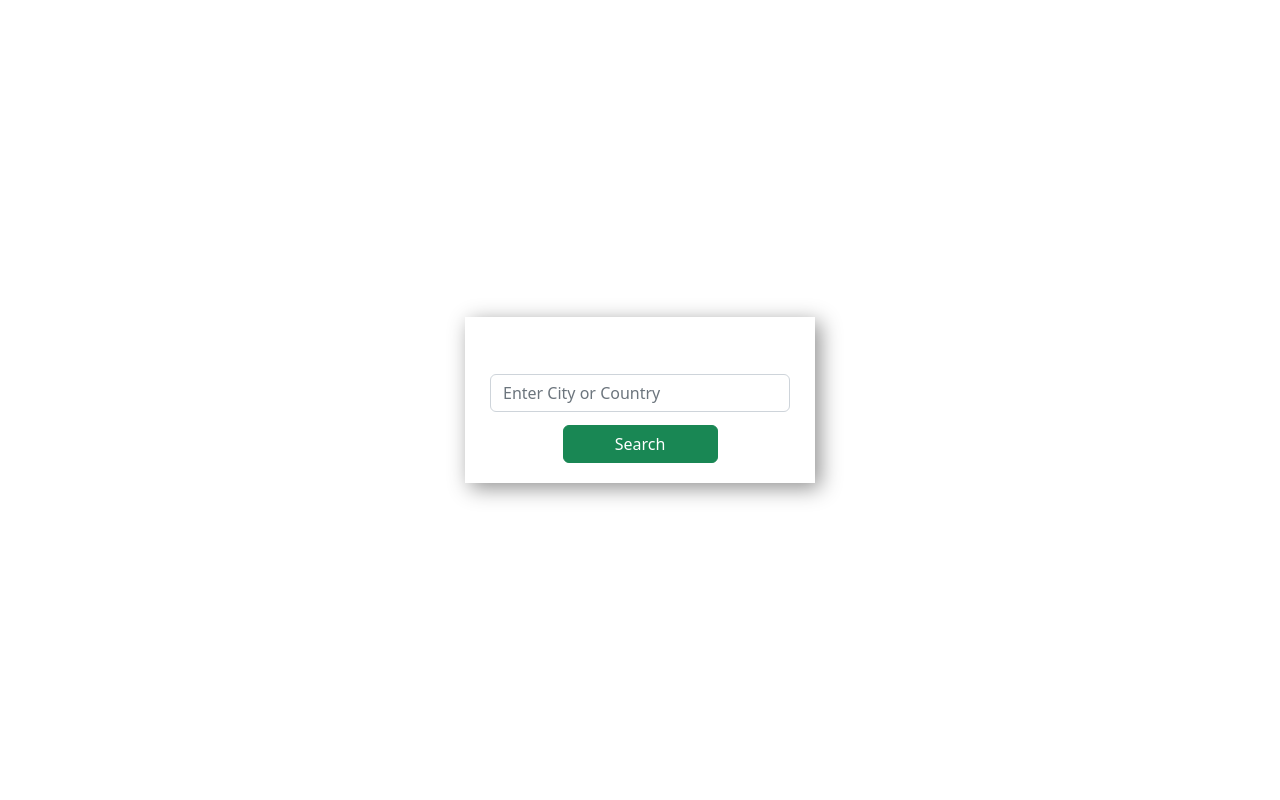
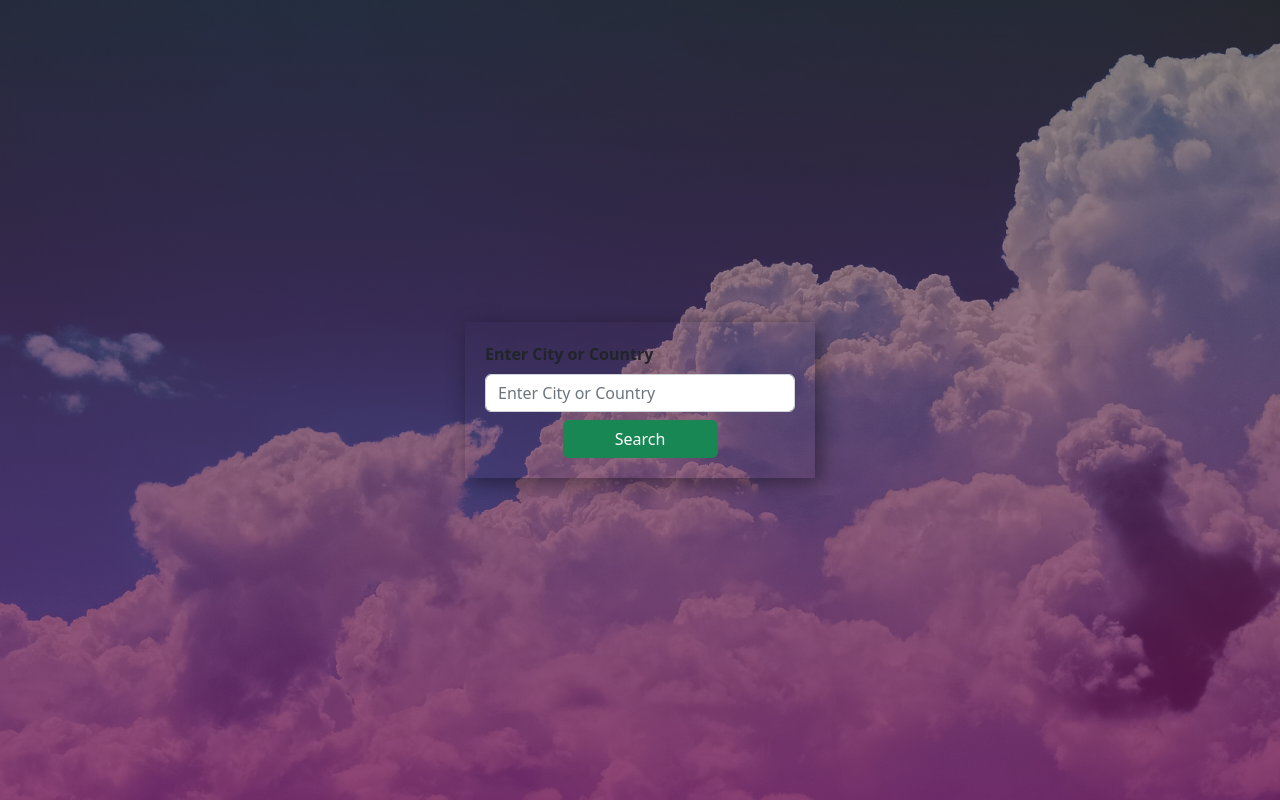
Before and after one commit to devXprogramming/weather, a Django app: page /home/ in a window 1280 px wide. Run offline with Django 4.2, Linux system fonts and the light colour scheme; some libraries are stand-ins or nearby versions.

Commit message:
Made Some changes

```diff
--- a/static/error.css
+++ b/static/error.css
@@ -1,5 +1,7 @@
-body{
-    background-color: black;
+body
+{
+    background: lightblue;
+    color: white;
 }
 
 .error-card
--- a/static/login.css
+++ b/static/login.css
@@ -1,9 +1,9 @@
 
 body
 {
-    /* background-image:
+    background-image:
     linear-gradient(to bottom, rgba(68, 68, 68, 0.52), rgba(117, 19, 93, 0.73)),
-    url('images/mainbg.jpg'); */
+    url('images/indexbg.jpg');
     width: 100vw;
     height: 100vh;
     background-size: cover;
--- a/static/style.css
+++ b/static/style.css
@@ -1,3 +1,13 @@
+body
+{
+    background-image:
+    linear-gradient(to bottom, rgba(68, 68, 68, 0.52), rgba(117, 19, 93, 0.73)),
+    url('images/mainbg.jpg');
+    width: 100vw;
+    height: 100vh;
+    background-size: cover;
+}
+
 .form-box
 {
     top: 50%;
--- a/templates/base.html
+++ /dev/null
@@ -1,17 +0,0 @@
-<!DOCTYPE html>
-<html>
-    <head>
-        <meta charset="utf-8">
-        <meta http-equiv="X-UA-Compatible" content="IE=edge">
-        <meta name="description" content="">
-        <meta name="viewport" content="width=device-width, initial-scale=1">
-        {% load static %}
-        <link rel="stylesheet" href="{% static 'style.css' %}">
-        <link rel="stylesheet" href="{% static 'login.css' %}">
-        <link rel="stylesheet" href="{% static 'error.css' %}">
-        <link rel="stylesheet" href="{% static 'bootstrap.css' %}">
-        {% block logo %}{% endblock  %}
-        <script src="{% static 'bootstrap.bundle.js' %}"></script>
-    <body>
-    </body>
-</html>
--- a/templates/index.html
+++ b/templates/index.html
@@ -1,10 +1,10 @@
-{% include 'base.html' %}
 
 <title>Weather Web App</title>
 
-{% block logo %}
-<link rel="icon" href="http://openweathermap.org/img/w/{{data.icon}}.png">
-{% endblock  %}
+{% load static %}
+<link rel="stylesheet" href="{% static 'bootstrap.css' %}">
+<link rel="stylesheet" href="{% static 'style.css' %}">
+<link rel="icon" href="{% static 'http://openweathermap.org/img/w/{{data.icon}}.png' %}">
 
 <body>
     <form action="" method="POST">
@@ -34,7 +34,7 @@
             <p class="card-text">Country: <span class="fw-bold">{{data.country}}</span></p>
             <p class="card-text">Description: <span class="fw-bold">{{data.description}}</span></p>
             <p class="card-text">Mode: <span class="fw-bold">{{data.mode}}</span></p>
-            <a href="/" class="btn btn-danger">Close</a>
+            <a href="/home/" class="btn btn-danger">Close</a>
         </div>
     </div>
     {% endif %}
```
Also changed, not shown: templates/error.html (+8 -3 lines), templates/login.html (+6 -1 lines), static/images/indexbg.jpg (added).
